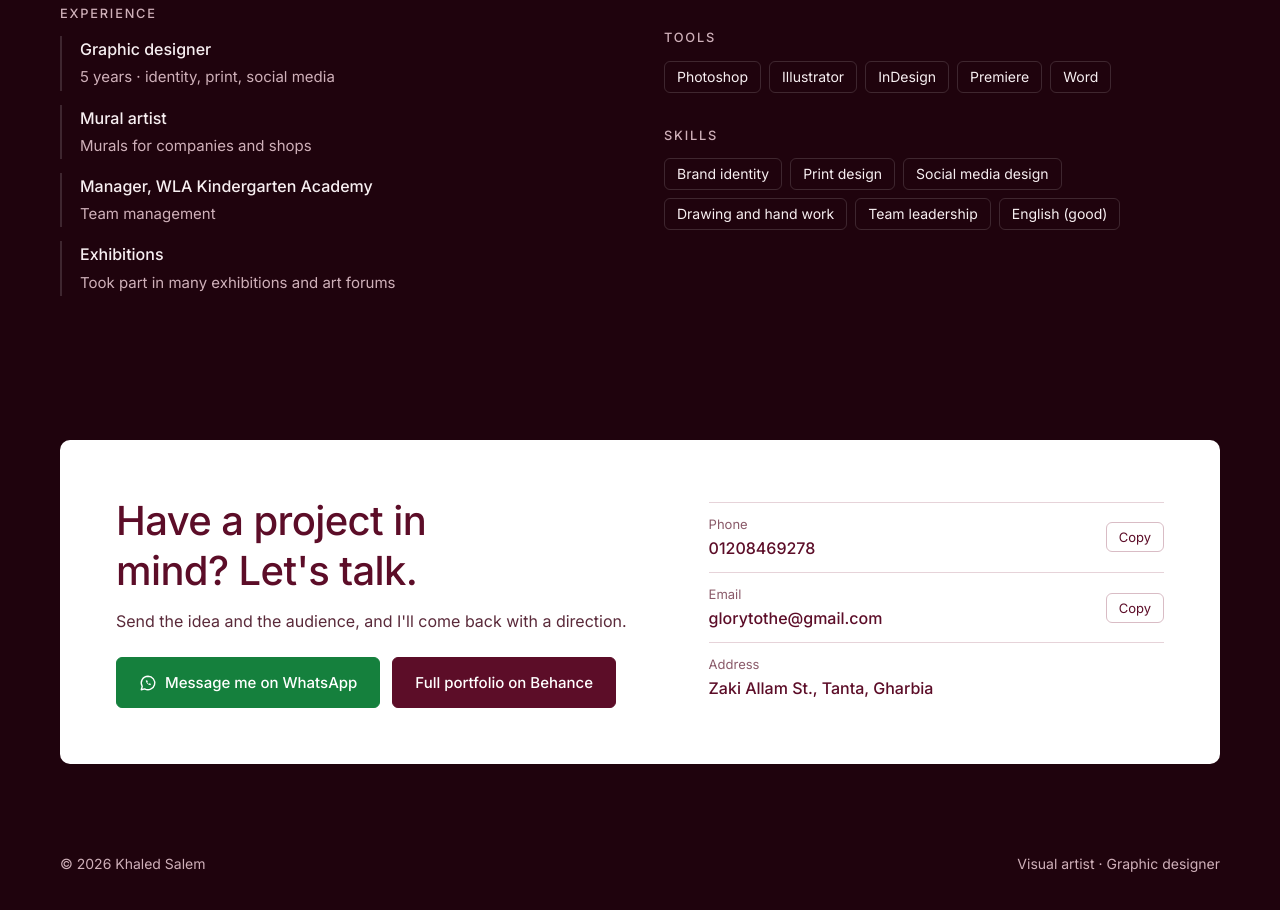
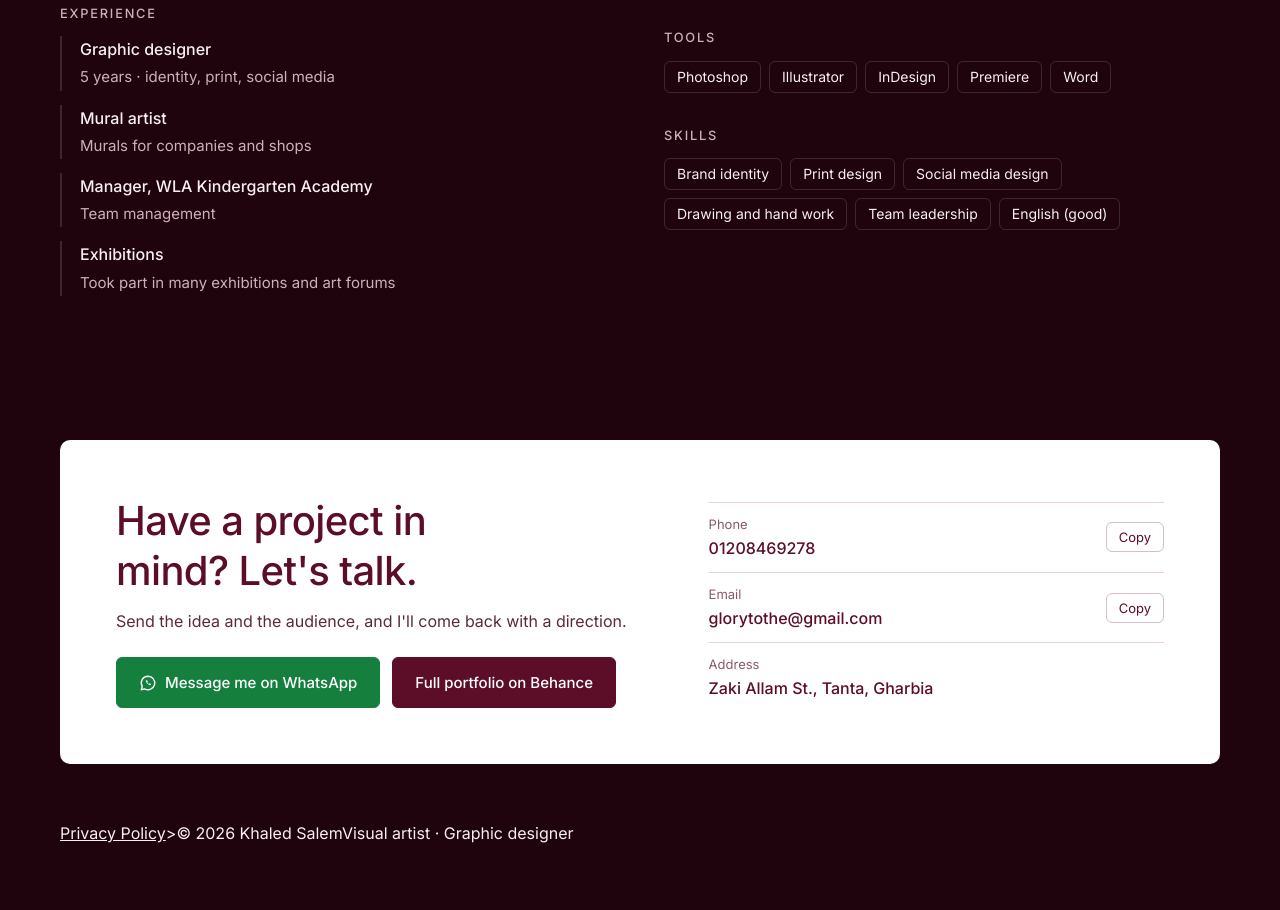
Before and after one commit to sloppymaw779-lab/sloppymaw779-lab.github.io, a plain HTML site: page index.html in a window 1280 px wide. Shown: the part 2949-3859 px from the top of the page. After the commit the page ends 3837 px from the top, so only its background shows below. Drawn offline with Linux system fonts and the light colour scheme.

Commit message:
Update index.html

```diff
--- a/index.html
+++ b/index.html
@@ -254,7 +254,7 @@ footer{padding-block:32px 0;color:var(--muted);font-size:14px;display:flex;justi
   </div>
 </section>
 
-<footer><span>© 2026 Khaled Salem</span><span data-ar="فنان بصري · مصمم جرافيك">Visual artist · Graphic designer</span></footer>
+<a href="privacy.html" data-ar="سياسة الخصوصية">Privacy Policy</a></footer>><span>© 2026 Khaled Salem</span><span data-ar="فنان بصري · مصمم جرافيك">Visual artist · Graphic designer</span></footer>
 </div>
 </div>
 
```
